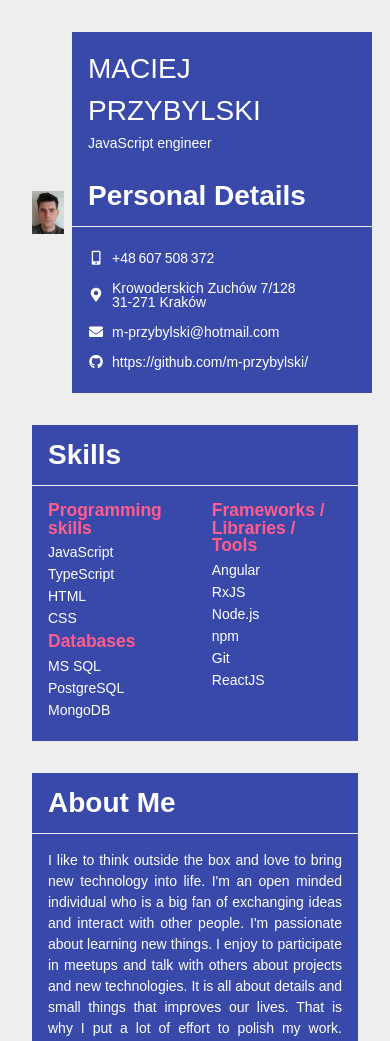
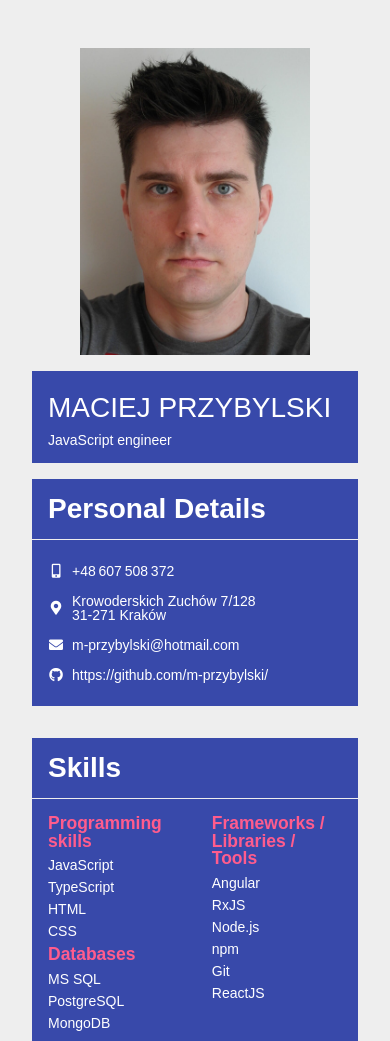
Before and after one commit to m-przybylski/cv, a plain HTML site: page index.html in a window 390 px wide. Shown: the top 1041 px of the page. Drawn offline with Linux system fonts and the light colour scheme.

Commit message:
fix mobile view

```diff
--- a/index.html
+++ b/index.html
@@ -18,7 +18,7 @@
          <div class="personal-data">
            <section class="personal-info">
               <header class="name">Maciej Przybylski</header>
-              <span class="title">JavaScript engineer</span>
+              <div class="title">JavaScript engineer</div>
            </section>
            <section class="personal-details">
               <header>Personal Details</header>
--- a/style.css
+++ b/style.css
@@ -39,23 +39,22 @@ p {
 }
 
 .image {
-  width: 100%;
+  min-height: var(--left-width);
   background: transparent;
   background-size: contain;
   background-repeat: no-repeat;
   background-image: url('img/Profile.jpg');
   background-position: center;
+  margin: var(--spacing);
 }
 .image-personal-data {
   display: flex;
-  flex-direction: row;
 }
 .personal-data {
   display: flex;
   flex-direction: column;
   justify-content: space-between;
-  margin: 0 0 0 var(--half-spacing);
-  flex: 1 0 300px;
+  min-width: 300px;
 }
 .contact {
   display: none;
@@ -65,9 +64,10 @@ p {
   margin: var(--spacing);
 }
 
-.right-panel {
-  flex: 1 0 0;
+.personal-data section + section {
+  margin-top: var(--spacing);
 }
+
 .image img {
   display: none;
 }
@@ -129,23 +129,32 @@ h4 {
   min-height: 377px;
 }
 
+@media (min-width: 480px) {
+  .image-personal-data {
+    display: flex;
+    flex-direction: row;
+  }
+  .image {
+    width: 100%;
+  }
+}
+
 @media (min-width: 768px) {
   .row {
     flex-direction: row;
   }
-
   .personal-data {
     display: none;
   }
-
   .contact {
     display: flex;
   }
-
   .left-panel {
     flex: 0 0 var(--left-width);
   }
-
+  .right-panel {
+    flex: 1 0 0;
+  }
 
 }
 
```
